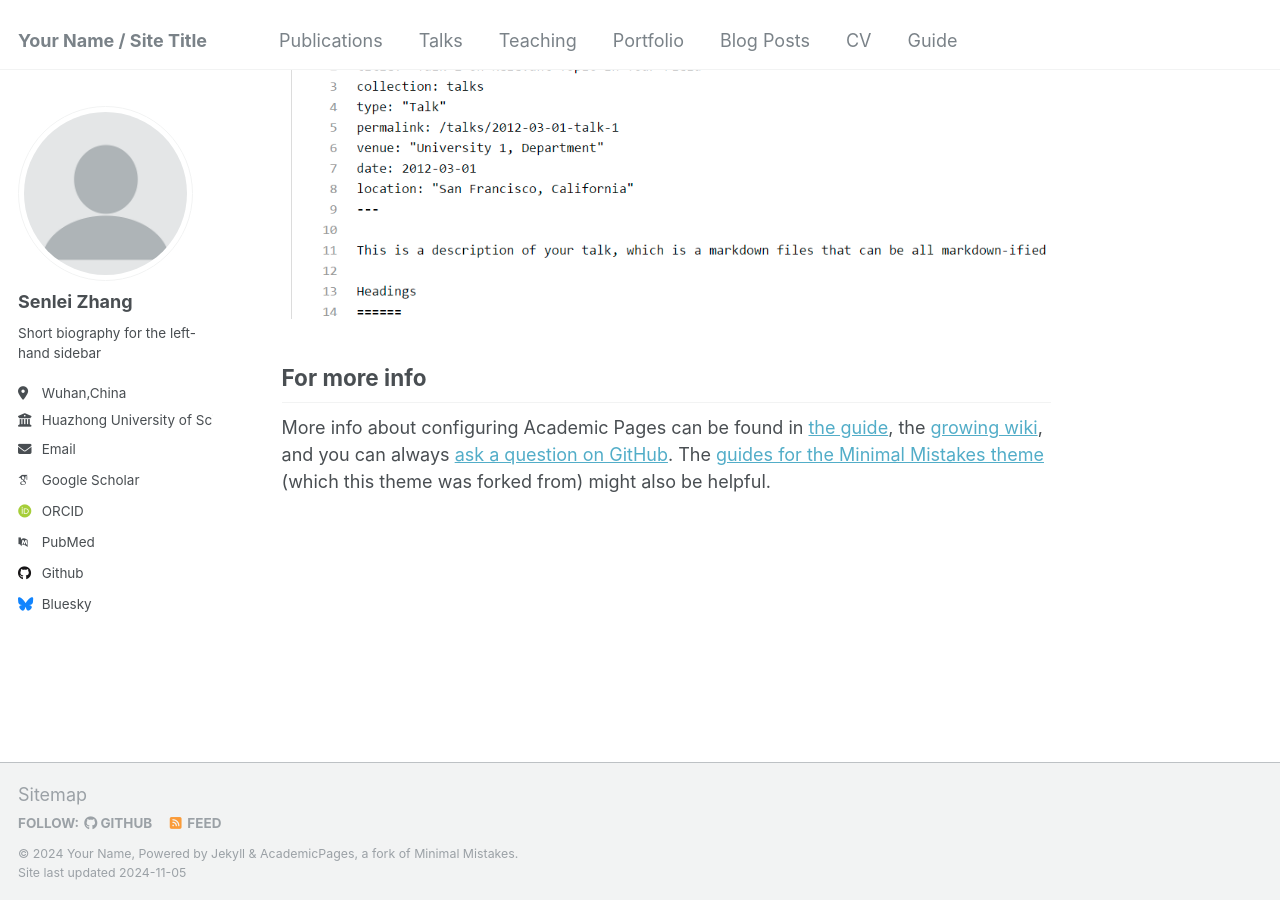
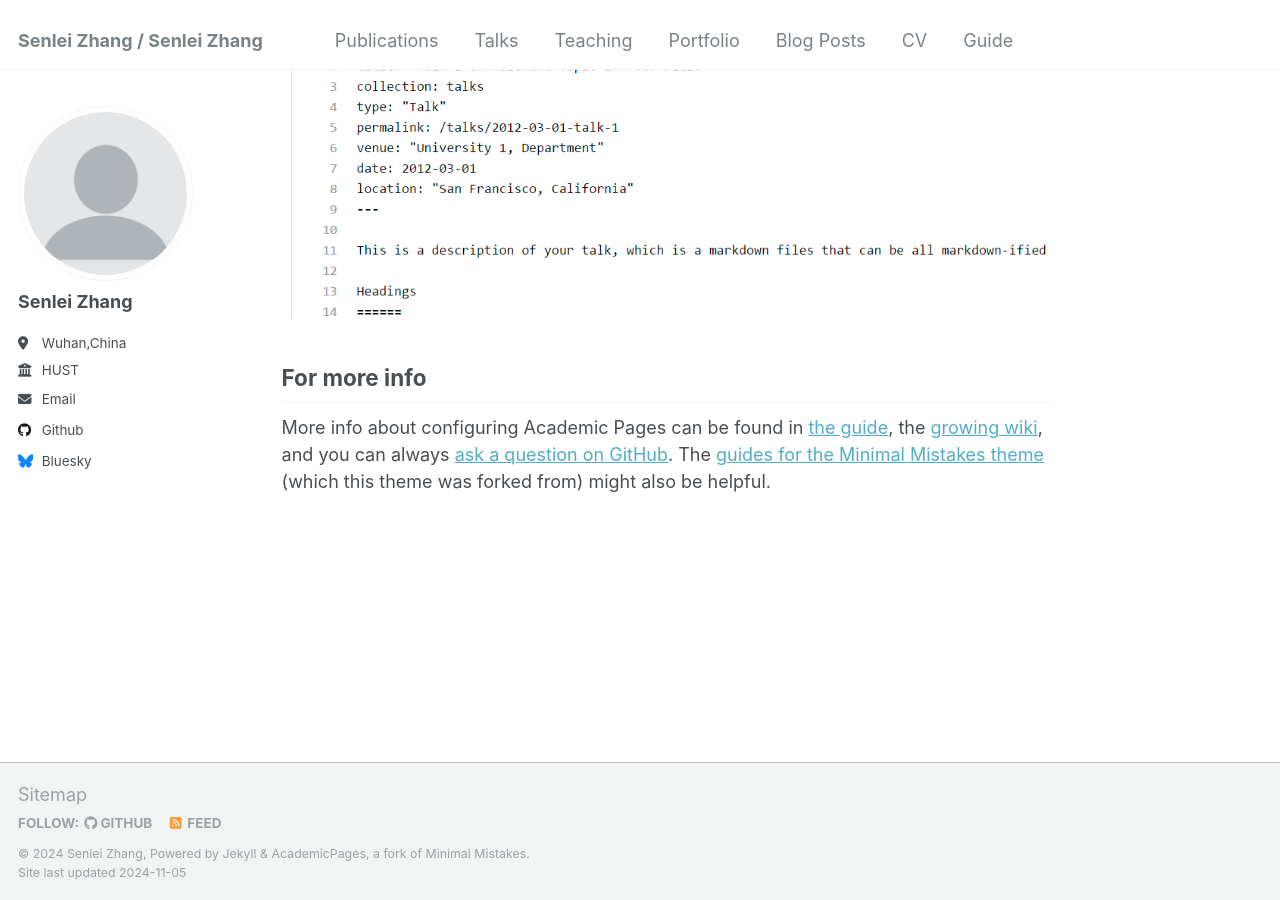
Before and after one commit to zslchase/zslchase.github.io, a Jekyll site: the page built from _pages/about.md, in a window 1280 px wide and 900 px high, scrolled down 2643 px. Built offline with Jekyll 4.4.1, drawn with Linux system fonts in a browser that asks for light colours; some web fonts are replaced.

Commit message:
Update _config.yml

```diff
--- a/_config.yml
+++ b/_config.yml
@@ -8,9 +8,9 @@
 
 # Basic Site Settings
 locale                   : "en-US"
-title                    : "Your Name / Site Title"
+title                    : "Senlei Zhang / Senlei Zhang"
 title_separator          : "-"
-name                     : &name "Your Name"
+name                     : &name "Senlei Zhang"
 description              : &description "personal description"
 url                      : https://academicpages.github.io # the base hostname & protocol for your site e.g. "https://mmistakes.github.io"
 baseurl                  : "" # the subpath of your site, e.g. "/blog"
@@ -24,19 +24,19 @@ author:
   avatar           : "profile.png"
   name             : "Senlei Zhang"
   pronouns         : # example: "she/her"
-  bio              : "Short biography for the left-hand sidebar"
+  bio              : ""
   location         : "Wuhan,China"
-  employer         : "Huazhong University of Science and Technology"
+  employer         : "HUST"
   uri              : # URL
   email            : "1833842212@qq.com"
 
   # Academic websites
   arxiv            : # URL - Update with the correct link to your profile
-  googlescholar    : "https://scholar.google.com/citations?user=PS_CX0AAAAAJ"
+  googlescholar    :
   impactstory      : # URL
-  orcid            : "http://orcid.org/yourorcidurl"
+  orcid            :
   semantic         : # URL
-  pubmed           : "https://www.ncbi.nlm.nih.gov/pubmed/?term=john+snow"
+  pubmed           :
   researchgate     : # URL
   scopus           : # URL
 
```
